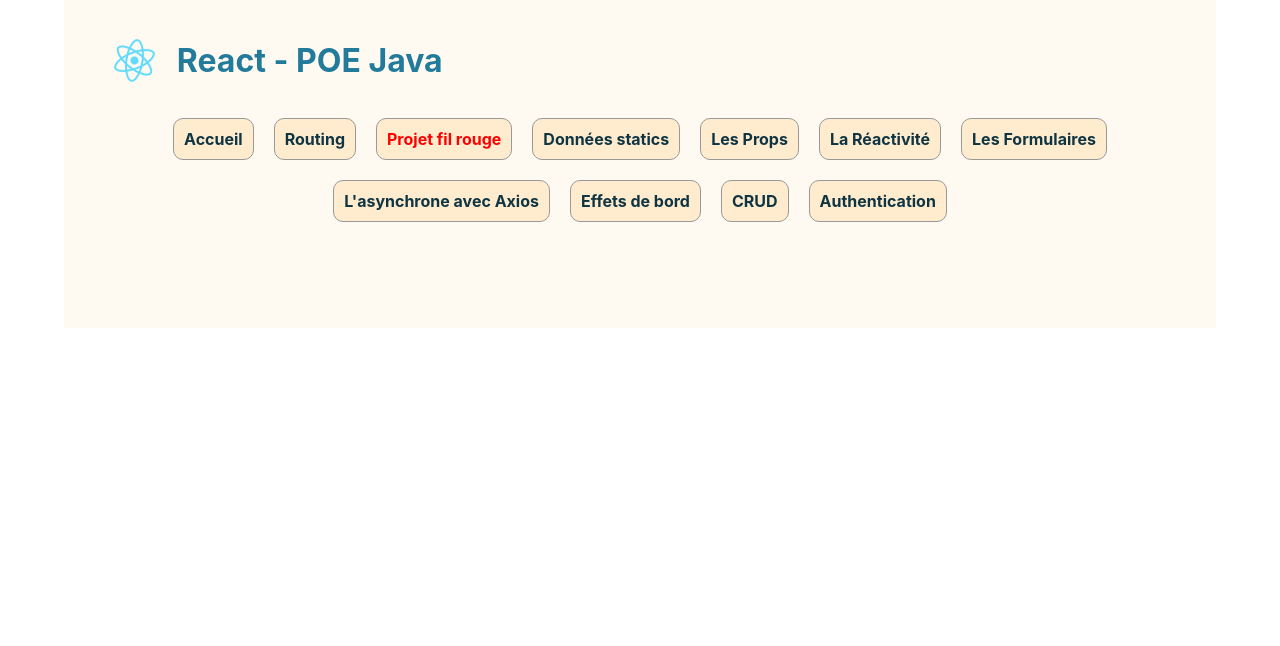
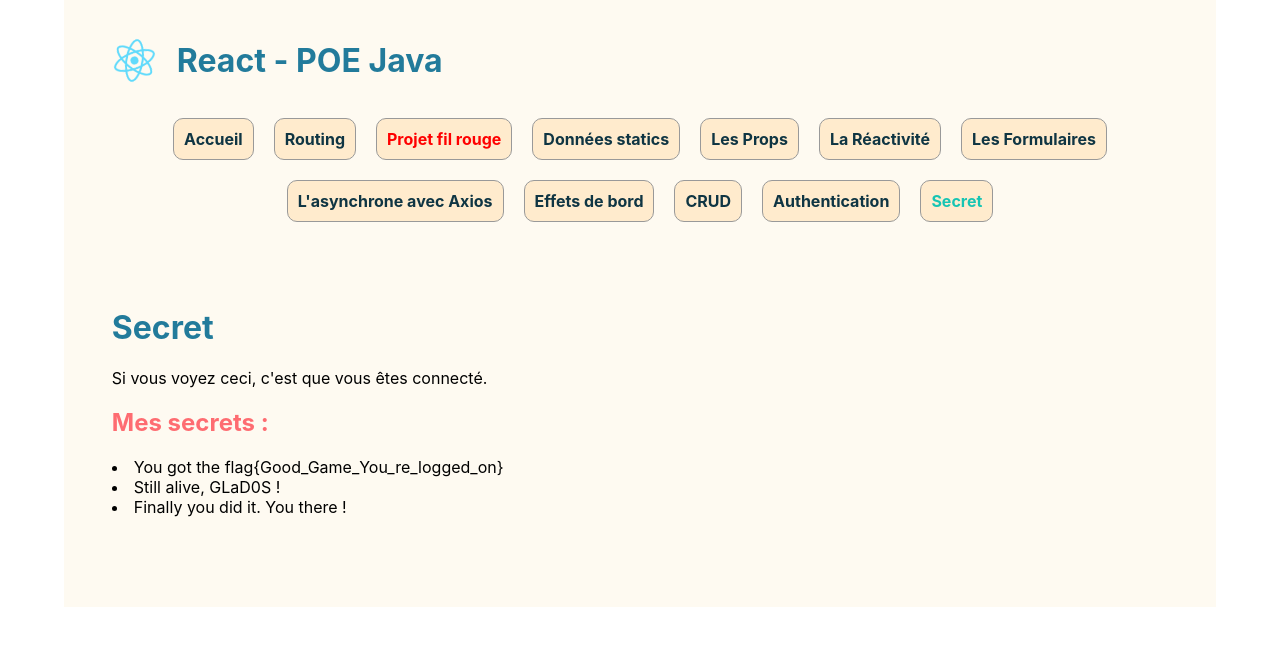
Before and after one commit to Maeglin1908/2022-07-18-react-redux, a React (Create React App) app in the folder react-poe-java/: page /secret in a window 1280 px wide. Shown: the top 646 px of the page. Built offline with nearby package versions, Linux system fonts and the light colour scheme; data requests are answered from the project's data file.

Commit message:
Added fake secrets data

```diff
--- a/react-poe-java/db/db.json
+++ b/react-poe-java/db/db.json
@@ -117,16 +117,11 @@
             "email": "nilgam@proton.me",
             "password": "$2a$10$HbHGlLHOUnJt5aD2mmGf3OYd7mxoz9C.q4GscnuIFHn2nzFn7/3l6",
             "id": 15
-    },
-    {
-      "email": "nilgam@pronton2.me",
-      "password": "$2a$10$AL7hBmt.UjsBoC5UWE04JO3C/xijNT5uoQtyZ6z83mytmB0El8e4G",
-      "id": 16
-    },
-    {
-      "email": "nil@nil.nil",
-      "password": "$2a$10$jQsdd/uud9azCX2wCFlsLuM.NalkyTghv2XSWwYktnUKCB1IdoRmy",
-      "id": 17
         }
+    ],
+    "secrets": [
+        { "id": 256, "message": "You got the flag{Good_Game_You_re_logged_on}" },
+        { "id": 257, "message": "Still alive, GLaD0S  !" },
+        { "id": 258, "message": "Finally you did it. You there !" }
     ]
 }
--- a/react-poe-java/src/App.js
+++ b/react-poe-java/src/App.js
@@ -12,6 +12,7 @@ import Props from "./pages/Props";
 import Reactivity from "./pages/Reactivity";
 import Routing from "./pages/Routing";
 import StaticData from "./pages/StaticData";
+import Secret from "./pages/Secret";
 
 import "./styles/App.css";
 
@@ -37,6 +38,7 @@ function App() {
                         <Route path="/effetbord" element={<EffetBord />} />
                         <Route path="/crud" element={<Crud />} />
                         <Route path="/auth" element={<Authentication />} />
+                        <Route path="/secret" element={<Secret />} />
                     </Routes>
                 </main>
             </BrowserRouter>
--- a/react-poe-java/src/components/Navigation.js
+++ b/react-poe-java/src/components/Navigation.js
@@ -40,6 +40,9 @@ const Navigation = () => {
                 <li>
                     <NavLink to="/auth">Authentication</NavLink>
                 </li>
+                <li>
+                    <NavLink to="/secret">Secret</NavLink>
+                </li>
             </ul>
         </nav>
     );
--- /dev/null
+++ b/react-poe-java/src/pages/Secret.js
@@ -0,0 +1,25 @@
+import axios from "axios";
+import { useEffect, useState } from "react";
+
+const Secret = function () {
+    const [secrets, setSecrets] = useState([]);
+
+    useEffect(() => {
+        axios.get("http://localhost:9876/secrets").then(({ data }) => setSecrets(data));
+    }, []);
+
+    return (
+        <>
+            <h1>Secret</h1>
+
+            <p>Si vous voyez ceci, c'est que vous êtes connecté.</p>
+
+            <h2>Mes secrets :</h2>
+            {secrets.map((s) => (
+                <li key={s.id}>{s.message}</li>
+            ))}
+        </>
+    );
+};
+
+export default Secret;
```
Lines whose indentation alone changed are shown as unchanged.
